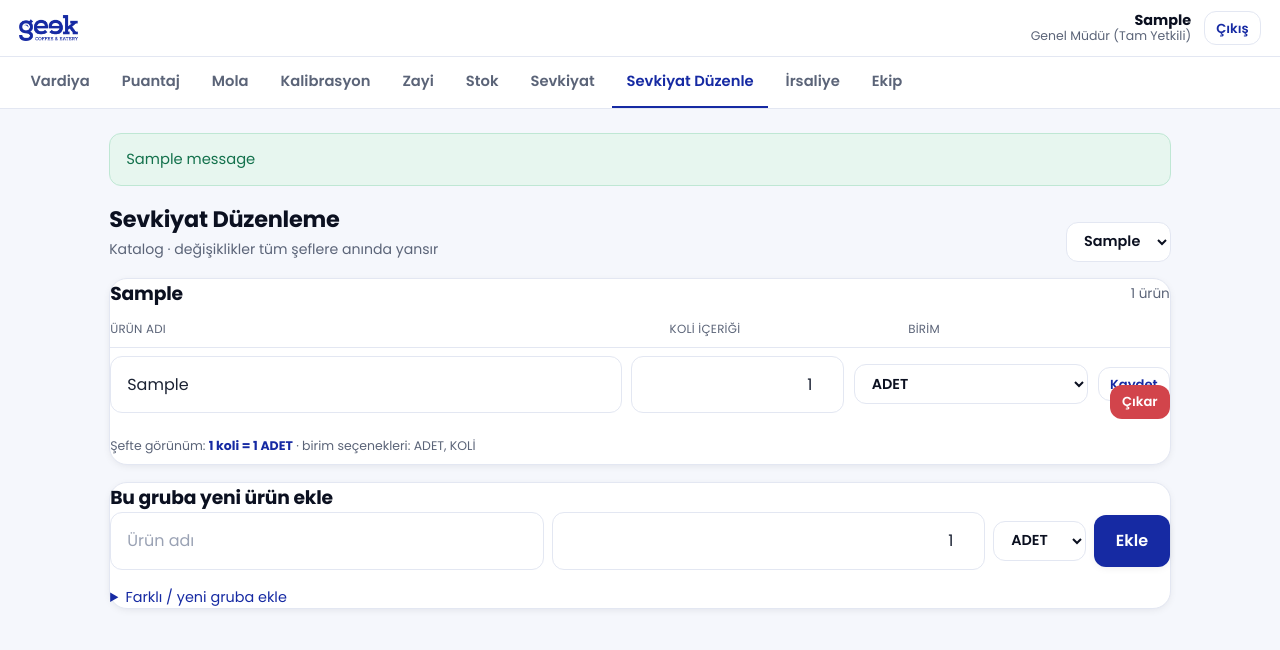
After one commit to mCglawyer/GEEK-SON-SURUM, a Django app: page /sevkiyat-duzenle/ in a window 1280 px wide. The commit adds this page. Shown: the top 650 px of the page. Run offline with Django 5.2, Linux system fonts and the light colour scheme; a user stored in the database is signed in; tables that the repository leaves empty hold one stand-in row (values such as "Sample post"); one stand-in notice (Sample message) is shown.

Commit message:
sevkiyat duzenleme (katalog yonetim) sayfasi

```diff
--- a/panel/templates/_nav.html
+++ b/panel/templates/_nav.html
@@ -21,7 +21,7 @@
   {% elif personel.rol == 'Satın Alma' or personel.rol == 'Sevkiyat' %}
     <a href="{% url 'sevkiyat' %}" class="{% if aktif == 'sevkiyat' %}aktif{% endif %}">Sevkiyat</a>
     <a href="{% url 'irsaliye' %}" class="{% if aktif == 'irsaliye' %}aktif{% endif %}">İrsaliye</a>
-    {% if personel.rol == 'Satın Alma' %}<a href="{% url 'stok' %}" class="{% if aktif == 'stok' %}aktif{% endif %}">Stok</a>{% endif %}
+    {% if personel.rol == 'Satın Alma' %}<a href="{% url 'sevkiyat_duzenle' %}" class="{% if aktif == 'sevkiyat_duzenle' %}aktif{% endif %}">Sevkiyat Düzenle</a><a href="{% url 'stok' %}" class="{% if aktif == 'stok' %}aktif{% endif %}">Stok</a>{% endif %}
   {% else %}
     <a href="{% url 'ana_sayfa' %}" class="{% if aktif == 'home' %}aktif{% endif %}">Vardiya</a>
     <a href="{% url 'puantaj' %}" class="{% if aktif == 'puantaj' %}aktif{% endif %}">Puantaj</a>
@@ -30,6 +30,7 @@
     <a href="{% url 'zayi' %}" class="{% if aktif == 'zayi' %}aktif{% endif %}">Zayi</a>
     <a href="{% url 'stok' %}" class="{% if aktif == 'stok' %}aktif{% endif %}">Stok</a>
     <a href="{% url 'sevkiyat' %}" class="{% if aktif == 'sevkiyat' %}aktif{% endif %}">Sevkiyat</a>
+    {% if personel.rol == 'Genel Müdür' or personel.rol == 'Operatör' or personel.rol == 'Yatırımcı' %}<a href="{% url 'sevkiyat_duzenle' %}" class="{% if aktif == 'sevkiyat_duzenle' %}aktif{% endif %}">Sevkiyat Düzenle</a>{% endif %}
     {% if personel.rol == 'Genel Müdür' or personel.rol == 'Müdür' or personel.rol == 'Operatör' or personel.rol == 'Yatırımcı' %}<a href="{% url 'irsaliye' %}" class="{% if aktif == 'irsaliye' %}aktif{% endif %}">İrsaliye</a><a href="{% url 'ekip' %}" class="{% if aktif == 'ekip' %}aktif{% endif %}">{% if personel.rol == 'Müdür' %}Şefler{% else %}Ekip{% endif %}</a>{% endif %}
   {% endif %}
 </nav>
--- a/panel/templates/base.html
+++ b/panel/templates/base.html
@@ -16,7 +16,7 @@
   <link rel="preconnect" href="https://fonts.googleapis.com">
   <link rel="preconnect" href="https://fonts.gstatic.com" crossorigin>
   <link href="https://fonts.googleapis.com/css2?family=Poppins:wght@400;500;600;700&display=swap" rel="stylesheet">
-  <link rel="stylesheet" href="{% static 'css/app.css' %}?v=16">
+  <link rel="stylesheet" href="{% static 'css/app.css' %}?v=17">
   {% block extra_head %}{% endblock %}
 </head>
 <body>
--- /dev/null
+++ b/panel/templates/sevkiyat_duzenle.html
@@ -0,0 +1,83 @@
+{% extends 'base.html' %}
+{% load static %}
+{% block title %}Sevkiyat Düzenleme · Geek Panel{% endblock %}
+{% block body %}
+{% include '_nav.html' %}
+<div class="container">
+  {% if messages %}{% for m in messages %}<div class="alert {% if 'zorunlu' in m.tags or 'error' in m.tags %}alert-error{% else %}alert-success{% endif %}">{{ m }}</div>{% endfor %}{% endif %}
+
+  <div class="plan-head">
+    <div><h2>Sevkiyat Düzenleme</h2><span class="plan-aralik">Katalog · değişiklikler tüm şeflere anında yansır</span></div>
+    <div class="yon-secimler">
+      <select class="sube-sec" onchange="location.href='?grup='+encodeURIComponent(this.value)">
+        {% for g in gruplar %}<option value="{{ g }}"{% if g == sel_grup %} selected{% endif %}>{{ g }}</option>{% endfor %}
+      </select>
+    </div>
+  </div>
+
+  {% if not gruplar %}
+  <div class="card"><p style="margin:0;color:var(--muted)">Katalog boş. Önce <code>katalog_yukle</code> ile ürünleri yükleyin.</p></div>
+  {% else %}
+
+  <div class="card sd-grup">
+    <div class="sd-baslik"><h3>{{ sel_grup }}</h3><span class="hafta-aralik">{{ urunler|length }} ürün</span></div>
+
+    <div class="sd-tablo sd-head">
+      <span>Ürün adı</span><span>Koli içeriği</span><span>Birim</span><span></span>
+    </div>
+
+    {% for u in urunler %}
+    <div class="sd-tablo sd-satir">
+      <form method="post" class="sd-form">{% csrf_token %}
+        <input type="hidden" name="islem" value="urun_guncelle">
+        <input type="hidden" name="urun_id" value="{{ u.id }}">
+        <input type="hidden" name="geri_grup" value="{{ sel_grup }}">
+        <input class="input" type="text" name="ad" value="{{ u.ad }}" required>
+        <input class="input sd-koli" type="number" name="koli_icerigi" min="1" step="1" value="{{ u.koli_icerigi }}">
+        <select class="sube-sec" name="birim">
+          {% for b in birimler %}<option value="{{ b }}"{% if b == u.birim %} selected{% endif %}>{{ b }}</option>{% endfor %}
+        </select>
+        <span class="sd-aks">
+          <button type="submit" class="btn btn-ghost btn-mini">Kaydet</button>
+        </span>
+      </form>
+      <form method="post" class="sd-cikar" onsubmit="return confirm('{{ u.ad }} listeden çıkarılsın mı? (Geçmiş siparişler korunur)');">{% csrf_token %}
+        <input type="hidden" name="islem" value="urun_cikar">
+        <input type="hidden" name="urun_id" value="{{ u.id }}">
+        <input type="hidden" name="geri_grup" value="{{ sel_grup }}">
+        <button type="submit" class="btn btn-danger btn-mini">Çıkar</button>
+      </form>
+      <div class="sd-onizleme">Şefte görünüm: <b>1 koli = {{ u.koli_icerigi }} {{ u.birim }}</b> · birim seçenekleri: {{ u.birim }}{% if u.birim != 'KOLİ' %}, KOLİ{% endif %}</div>
+    </div>
+    {% empty %}
+    <p style="margin:.6rem 0;color:var(--muted)">Bu grupta ürün yok.</p>
+    {% endfor %}
+  </div>
+
+  <div class="card sd-ekle">
+    <h3>Bu gruba yeni ürün ekle</h3>
+    <form method="post" class="sd-ekle-form">{% csrf_token %}
+      <input type="hidden" name="islem" value="urun_ekle">
+      <input type="hidden" name="geri_grup" value="{{ sel_grup }}">
+      <input class="input" type="text" name="ad" placeholder="Ürün adı" required>
+      <input class="input sd-koli" type="number" name="koli_icerigi" min="1" step="1" value="1" title="Koli içeriği">
+      <select class="sube-sec" name="birim">{% for b in birimler %}<option value="{{ b }}">{{ b }}</option>{% endfor %}</select>
+      <button class="btn btn-primary">Ekle</button>
+    </form>
+    <details class="sd-yenigrup">
+      <summary>Farklı / yeni gruba ekle</summary>
+      <form method="post" class="sd-ekle-form" style="margin-top:.7rem">{% csrf_token %}
+        <input type="hidden" name="islem" value="urun_ekle">
+        <select class="sube-sec" name="form">{% for f, e in formlar %}<option value="{{ f }}">{{ e }}</option>{% endfor %}</select>
+        <input class="input" type="text" name="kategori" placeholder="Grup adı (örn. GIDA GRUBU)" value="{{ sel_grup }}" required>
+        <input class="input" type="text" name="ad" placeholder="Ürün adı" required>
+        <input class="input sd-koli" type="number" name="koli_icerigi" min="1" step="1" value="1">
+        <select class="sube-sec" name="birim">{% for b in birimler %}<option value="{{ b }}">{{ b }}</option>{% endfor %}</select>
+        <button class="btn btn-primary">Ekle</button>
+      </form>
+    </details>
+  </div>
+
+  {% endif %}
+</div>
+{% endblock %}
--- a/panel/urls.py
+++ b/panel/urls.py
@@ -13,6 +13,7 @@ urlpatterns = [
     path('zayi/', views.zayi_sayfa, name='zayi'),
     path('zayi/excel/', views.zayi_excel_export, name='zayi_excel_export'),
     path('sevkiyat/', views.sevkiyat_sayfa, name='sevkiyat'),
+    path('sevkiyat-duzenle/', views.sevkiyat_duzenle, name='sevkiyat_duzenle'),
     path('sevkiyat/<int:talep_id>/belge/<str:tip>/', views.sevkiyat_belge, name='sevkiyat_belge'),
     path('sevkiyat/<int:talep_id>/excel/', views.sevkiyat_excel, name='sevkiyat_excel'),
     path('kalibrasyon/', views.kalibrasyon_sayfa, name='kalibrasyon'),
--- a/panel/views.py
+++ b/panel/views.py
@@ -1208,6 +1208,110 @@ def _birim_secenek(urun):
     if urun.birim != SevkiyatBirim.KOLI:
         secs.append(SevkiyatBirim.KOLI)
     return secs
+
+
+# Sevkiyat kataloğunu düzenleyebilen roller (değişiklik tüm şeflere anında yansır)
+SEVKIYAT_DUZENLE_ROLLERI = [Rol.SATIN_ALMA, Rol.OPERATOR, Rol.GENEL_MUDUR, Rol.YATIRIMCI]
+
+
+def sevkiyat_duzenle(request):
+    """Operatör/Satın Alma (ve tam yetkililer) sevkiyat kataloğunu düzenler:
+    grup seçip ürün ekler/çıkarır, koli içeriği + birimini değiştirir. Şeflere anında yansır."""
+    if not request.user.is_authenticated:
+        return redirect('ana_sayfa')
+    if _cikis_mi(request):
+        return _logout(request)
+    personel = _aktif_personel(request)
+    if personel is None or personel.rol not in SEVKIYAT_DUZENLE_ROLLERI:
+        return redirect('ana_sayfa')
+
+    birimler = [b for b, _ in SevkiyatBirim.choices]
+    formlar = [(f, e) for f, e in SevkiyatForm.choices]
+
+    if request.method == 'POST':
+        islem = request.POST.get('islem')
+        geri_grup = (request.POST.get('geri_grup') or '').strip()
+        geri = f"{reverse('sevkiyat_duzenle')}?grup={geri_grup}" if geri_grup else reverse('sevkiyat_duzenle')
+
+        if islem == 'urun_guncelle':
+            u = Urun.objects.filter(id=request.POST.get('urun_id')).first()
+            if u:
+                ad = (request.POST.get('ad') or '').strip()
+                try:
+                    koli = max(1, int(float((request.POST.get('koli_icerigi') or '1').replace(',', '.'))))
+                except Exception:
+                    koli = u.koli_icerigi
+                birim = request.POST.get('birim')
+                if birim not in birimler:
+                    birim = u.birim
+                if ad:
+                    u.ad = ad[:160]
+                u.koli_icerigi = koli
+                u.birim = birim
+                u.save(update_fields=['ad', 'koli_icerigi', 'birim'])
+                messages.success(request, f"{u.ad} güncellendi.")
+            return redirect(geri)
+
+        if islem == 'urun_cikar':
+            u = Urun.objects.filter(id=request.POST.get('urun_id')).first()
+            if u:
+                u.aktif = False
+                u.save(update_fields=['aktif'])
+                messages.success(request, f"{u.ad} listeden çıkarıldı.")
+            return redirect(geri)
+
+        if islem == 'urun_ekle':
+            ad = (request.POST.get('ad') or '').strip()
+            kategori = (request.POST.get('kategori') or '').strip() or geri_grup
+            form = request.POST.get('form')
+            if form not in [f for f, _ in SevkiyatForm.choices]:
+                form = SevkiyatForm.HAMMADDE
+            try:
+                koli = max(1, int(float((request.POST.get('koli_icerigi') or '1').replace(',', '.'))))
+            except Exception:
+                koli = 1
+            birim = request.POST.get('birim')
+            if birim not in birimler:
+                birim = SevkiyatBirim.ADET
+            if ad and kategori:
+                var = Urun.objects.filter(form=form, ad=ad).first()
+                if var:
+                    var.kategori = kategori
+                    var.koli_icerigi = koli
+                    var.birim = birim
+                    var.aktif = True
+                    var.save()
+                    messages.success(request, f"{ad} güncellendi (zaten vardı, yeniden eklendi).")
+                else:
+                    son = Urun.objects.filter(form=form).order_by('-sira').first()
+                    Urun.objects.create(form=form, kategori=kategori, ad=ad[:160],
+                                        koli_icerigi=koli, birim=birim,
+                                        sira=(son.sira + 1 if son else 0), aktif=True)
+                    messages.success(request, f"{ad} eklendi.")
+                geri = f"{reverse('sevkiyat_duzenle')}?grup={kategori}"
+            else:
+                messages.error(request, "Ürün adı ve grup zorunlu.")
+            return redirect(geri)
+
+        return redirect(geri)
+
+    # GET — grup listesi + seçili grubun ürünleri
+    aktif_urunler = list(Urun.objects.filter(aktif=True).order_by('form', 'sira', 'ad'))
+    grup_sira = []
+    grup_form = {}
+    for u in aktif_urunler:
+        if u.kategori not in grup_form:
+            grup_form[u.kategori] = u.form
+            grup_sira.append(u.kategori)
+    sel_grup = request.GET.get('grup') or (grup_sira[0] if grup_sira else '')
+    urunler = [u for u in aktif_urunler if u.kategori == sel_grup]
+    sel_form = grup_form.get(sel_grup, SevkiyatForm.HAMMADDE)
+
+    return render(request, 'sevkiyat_duzenle.html', {
+        'personel': personel, 'aktif': 'sevkiyat_duzenle',
+        'gruplar': grup_sira, 'sel_grup': sel_grup, 'sel_form': sel_form,
+        'urunler': urunler, 'birimler': birimler, 'formlar': formlar,
+    })
 
 
 import calendar as _calmod
--- a/static/css/app.css
+++ b/static/css/app.css
@@ -505,3 +505,27 @@ a { color:var(--brand); text-decoration:none; }
   .stok-ad { grid-column:1 / -1; font-weight:600; }
   .stok-top { text-align:left; }
 }
+
+/* Sevkiyat Düzenleme (katalog yönetimi) */
+.sd-baslik { display:flex; align-items:center; justify-content:space-between; margin-bottom:.6rem; }
+.sd-baslik h3 { margin:0; }
+.sd-tablo { display:grid; grid-template-columns:2.4fr 1fr 1.1fr auto; gap:.6rem; align-items:center; }
+.sd-head { font-size:.74rem; text-transform:uppercase; letter-spacing:.02em; color:var(--muted); padding:.2rem 0 .5rem; border-bottom:1px solid var(--line); }
+.sd-satir { padding:.5rem 0; border-bottom:1px solid var(--line); }
+.sd-satir:last-child { border-bottom:none; }
+.sd-form { display:contents; }
+.sd-koli { text-align:right; }
+.sd-cikar { grid-column:4; justify-self:end; margin-top:-2.6rem; }
+.sd-onizleme { grid-column:1 / -1; font-size:.78rem; color:var(--muted); margin-top:.25rem; }
+.sd-onizleme b { color:var(--brand); }
+.sd-ekle-form { display:flex; flex-wrap:wrap; gap:.5rem; align-items:center; }
+.sd-ekle-form .input { flex:1; min-width:140px; }
+.sd-yenigrup { margin-top:1rem; }
+.sd-yenigrup summary { cursor:pointer; color:var(--brand); font-size:.9rem; }
+@media (max-width:720px){
+  .sd-head { display:none; }
+  .sd-tablo { grid-template-columns:1fr 1fr; }
+  .sd-form { display:flex; flex-wrap:wrap; gap:.4rem; grid-column:1 / -1; }
+  .sd-form .input { flex:1; min-width:120px; }
+  .sd-cikar { grid-column:1 / -1; justify-self:start; margin-top:.3rem; }
+}
```
